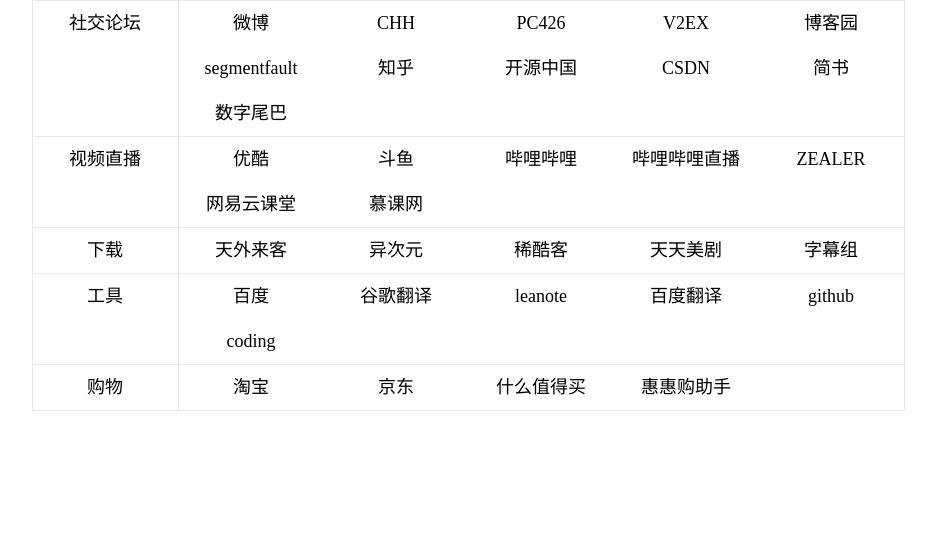
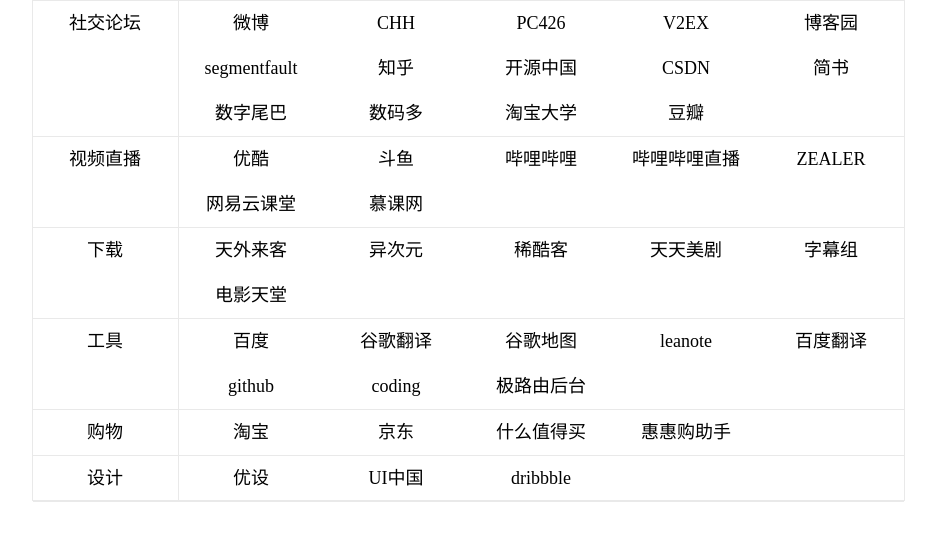
Before and after one commit to sincostan/Nav, a plain HTML site: page index.html in a window 1280 px wide. Shown: the whole page, without its empty margins (172-1108 px from the left). Drawn offline with Linux system fonts and the light colour scheme.

Commit message:
Update index.html

```diff
--- a/index.html
+++ b/index.html
@@ -14,7 +14,7 @@ body{
 }
 #body{
 	width: 871px;
-	height: 409px;
+	height: 499px;
 	border: 1px solid #E9E9E9;
 	margin: 0 auto;
 }
@@ -114,6 +114,9 @@ a{
 					<li><a href="http://www.csdn.net/" target="_blank">CSDN</a></li>
 					<li><a href="http://www.jianshu.com/" target="_blank">简书</a></li>
 					<li><a href="http://www.dgtle.com/" target="_blank">数字尾巴</a></li>
+					<li><a href="http://www.soomal.com/doc/index101000_0001_00.htm" target="_blank">数码多</a></li>
+					<li><a href="https://daxue.taobao.com/" target="_blank">淘宝大学</a></li>
+					<li><a href="http://www.douban.com/" target="_blank">豆瓣</a></li>
 				</ul>
 			</div>
 		</div>
@@ -133,17 +136,18 @@ a{
 				</ul>
 			</div>
 		</div>
-		<div id="nav">
+		<div id="nav_2">
 			<div class="left">
 				下载
 			</div>
-			<div class="right">
+			<div class="right_2">
 				<ul class="right_ul">
 					<li><a href="http://www.girlbt.com/forum-37-1.html" target="_blank">天外来客</a></li>
 					<li><a href="http://www.iplaysoft.com/" target="_blank">异次元</a></li>
 					<li><a href="http://www.ckook.com/" target="_blank">稀酷客</a></li>
 					<li><a href="http://www.ttmeiju.com/" target="_blank">天天美剧</a></li>
 					<li><a href="http://www.zimuzu.tv/" target="_blank">字幕组</a></li>
+					<li><a href="http://www.dytt8.net/" target="_blank">电影天堂</a></li>
 				</ul>
 			</div>
 		</div>
@@ -156,10 +160,12 @@ a{
 					<li><a href="https://www.baidu.com/" target="_blank">百度</a></li>
 					<!-- <li><a href="http://seo.chinaz.com/" target="_blank">SEO工具</a></li> -->
 					<li><a href="http://translate.google.cn/" target="_blank">谷歌翻译</a></li>
+					<li><a href="http://www.google.cn/maps/" target="_blank">谷歌地图</a></li>
 					<li><a href="http://localhost:9000/" target="_blank">leanote</a></li>
 					<li><a href="http://fanyi.baidu.com/#auto/zh/" target="_blank">百度翻译</a></li>
 					<li><a href="https://github.com/" target="_blank">github</a></li>
 					<li><a href="https://coding.net/" target="_blank">coding</a></li>
+					<li><a href="http://4006024680.com/" target="_blank">极路由后台</a></li>
 				</ul>
 			</div>
 		</div>
@@ -176,6 +182,18 @@ a{
 				</ul>
 			</div>
 		</div>
+		<div id="nav">
+			<div class="left">
+				设计
+			</div>
+			<div class="right">
+				<ul class="right_ul">
+					<li><a href="http://www.uisdc.com/" target="_blank">优设</a></li>
+					<li><a href="http://www.ui.cn/" target="_blank">UI中国</a></li>
+					<li><a href="https://dribbble.com/" target="_blank">dribbble</a></li>
+				</ul>
+			</div>
+		</div>
 	</div>
 </body>
 </html>
```
